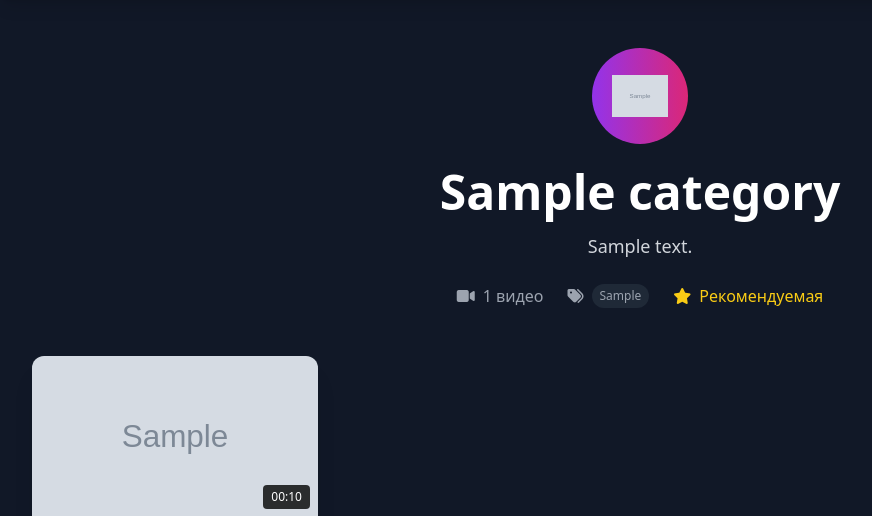
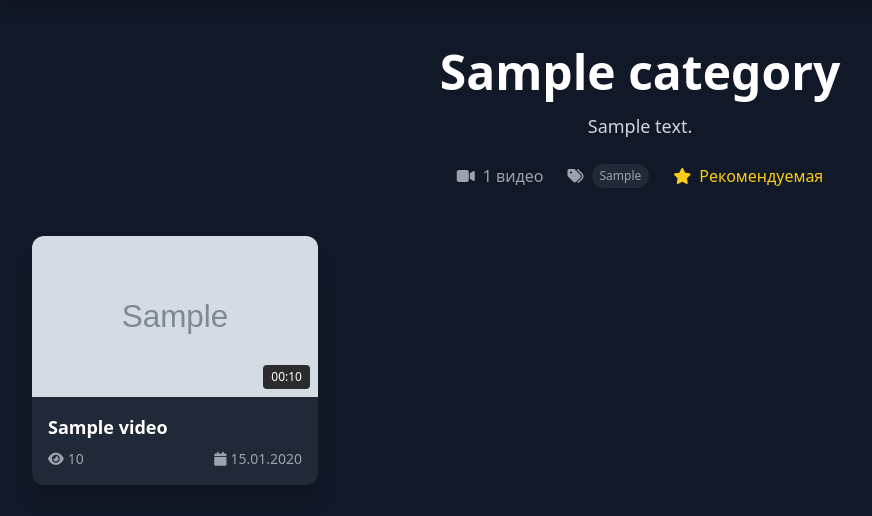
Before and after one commit to AlexeyKhaustov/fitness, a Django app: a page that uses fitness_app/core/templates/core/category_detail.html in a window 1280 px wide. Shown: the part 72-588 px from the top of the page, without its empty margins (0-872 px from the left). Run offline with Django 5.2, Linux system fonts and the light colour scheme; tables that the repository leaves empty hold one stand-in row (values such as "Sample post"); grey boxes marked "Sample" are stand-in pictures; some libraries are stand-ins or nearby versions.

Commit message:
- на детальной странице категории удалена Иконка/картинка

```diff
--- a/fitness_app/core/templates/core/category_detail.html
+++ b/fitness_app/core/templates/core/category_detail.html
@@ -7,17 +7,6 @@
 <div class="max-w-7xl mx-auto px-4 sm:px-4 md:px-6 lg:px-8 py-8 md:py-12">
     <!-- Шапка категории - адаптивная -->
     <div class="text-center mb-8 md:mb-12">
-        <!-- Иконка/картинка -->
-        <div class="inline-flex items-center justify-center w-16 h-16 md:w-20 md:h-20 lg:w-24 lg:h-24
-                    rounded-full bg-gradient-to-r from-purple-600 to-pink-600 mb-4 md:mb-6">
-            {% if category.image %}
-                <img src="{{ category.image.url }}"
-                     alt="{{ category.name }}"
-                     class="w-10 h-10 md:w-12 md:h-12 lg:w-14 lg:h-14 object-contain">
-            {% else %}
-                <i class="fa-solid fa-{{ category.icon|default:'film' }} text-2xl md:text-3xl lg:text-4xl text-white"></i>
-            {% endif %}
-        </div>
 
         <!-- Название -->
         <h1 class="text-3xl md:text-4xl lg:text-5xl font-bold mb-3 md:mb-4 px-2">
```
